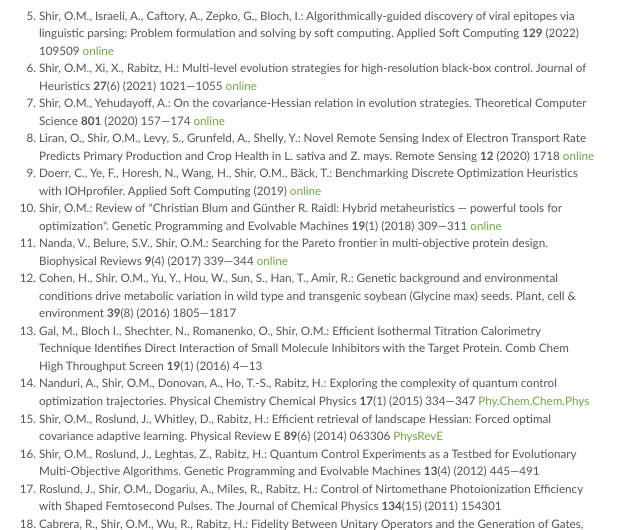
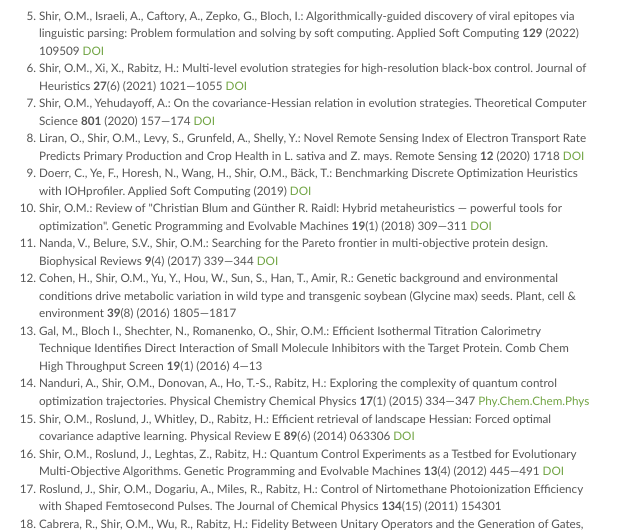
Before and after one commit to ofersh/telhai, a plain HTML site: page publications.html in a window 1280 px wide. Shown: the part 397-927 px from the top of the page, 266-906 px from the left. Drawn offline with Linux system fonts and the light colour scheme.

Commit message:
Add files via upload

```diff
--- a/publications.html
+++ b/publications.html
@@ -55,20 +55,20 @@
             </ol>
                 <h1>Journal Articles</h1>
 				<ol start="5" type="1">
-<li>Shir, O.M., Israeli, A., Caftory, A., Zepko, G., Bloch, I.: Algorithmically-guided discovery of viral epitopes via linguistic parsing: Problem formulation and solving by soft computing. Applied Soft Computing <strong>129</strong> (2022) 109509 <a href="https://doi.org/10.1016/j.asoc.2022.109509" target="_new">online</a></li>
-<li>Shir, O.M., Xi, X., Rabitz, H.: Multi-level evolution strategies for high-resolution black-box control. Journal of Heuristics <strong>27</strong>(6) (2021) 1021&mdash;1055 <a href="https://doi.org/10.1007/s10732-021-09483-z" target="_new">online</a></li>
-<li>Shir, O.M., Yehudayoff, A.: On the covariance-Hessian relation in evolution strategies. Theoretical Computer Science <strong> 801</strong> (2020) 157&mdash;174 <a href="https://doi.org/10.1016/j.tcs.2019.09.002" target="_new">online</a></li>
-<li>Liran, O., Shir, O.M., Levy, S., Grunfeld, A., Shelly, Y.: Novel Remote Sensing Index of Electron Transport Rate Predicts Primary Production and Crop Health in L. sativa and Z. mays. Remote Sensing <strong> 12 </strong> (2020) 1718 <a href="https://www.mdpi.com/2072-4292/12/11/1718" target="_new">online</a></li>
-<li> Doerr, C., Ye, F., Horesh, N., Wang, H., Shir, O.M., B&auml;ck, T.: Benchmarking Discrete Optimization Heuristics with IOHprofiler. Applied Soft Computing (2019) <a href="https://doi.org/10.1016/j.asoc.2019.106027" target="_new">online</a></li>
-<li>Shir, O.M.: Review of "Christian Blum and G&uuml;nther R. Raidl: Hybrid metaheuristics &mdash; powerful tools for optimization". Genetic Programming and Evolvable Machines <strong>19</strong>(1) (2018) 309&mdash;311 <a href="https://doi.org/10.1007/s10710-017-9316-x" target="_new">online</a></li>
-<li>Nanda, V., Belure, S.V., Shir, O.M.: Searching for the Pareto frontier in multi-objective protein design. Biophysical Reviews <strong>9</strong>(4) (2017) 339&mdash;344  <a href="https://doi.org/10.1007/s12551-017-0288-0" target="_new">online</a></li>
+<li>Shir, O.M., Israeli, A., Caftory, A., Zepko, G., Bloch, I.: Algorithmically-guided discovery of viral epitopes via linguistic parsing: Problem formulation and solving by soft computing. Applied Soft Computing <strong>129</strong> (2022) 109509 <a href="https://doi.org/10.1016/j.asoc.2022.109509" target="_new">DOI</a></li>
+<li>Shir, O.M., Xi, X., Rabitz, H.: Multi-level evolution strategies for high-resolution black-box control. Journal of Heuristics <strong>27</strong>(6) (2021) 1021&mdash;1055 <a href="https://doi.org/10.1007/s10732-021-09483-z" target="_new">DOI</a></li>
+<li>Shir, O.M., Yehudayoff, A.: On the covariance-Hessian relation in evolution strategies. Theoretical Computer Science <strong> 801</strong> (2020) 157&mdash;174 <a href="https://doi.org/10.1016/j.tcs.2019.09.002" target="_new">DOI</a></li>
+<li>Liran, O., Shir, O.M., Levy, S., Grunfeld, A., Shelly, Y.: Novel Remote Sensing Index of Electron Transport Rate Predicts Primary Production and Crop Health in L. sativa and Z. mays. Remote Sensing <strong> 12 </strong> (2020) 1718 <a href="https://doi.org/10.3390/rs12111718" target="_new">DOI</a></li>
+<li> Doerr, C., Ye, F., Horesh, N., Wang, H., Shir, O.M., B&auml;ck, T.: Benchmarking Discrete Optimization Heuristics with IOHprofiler. Applied Soft Computing (2019) <a href="https://doi.org/10.1016/j.asoc.2019.106027" target="_new">DOI</a></li>
+<li>Shir, O.M.: Review of "Christian Blum and G&uuml;nther R. Raidl: Hybrid metaheuristics &mdash; powerful tools for optimization". Genetic Programming and Evolvable Machines <strong>19</strong>(1) (2018) 309&mdash;311 <a href="https://doi.org/10.1007/s10710-017-9316-x" target="_new">DOI</a></li>
+<li>Nanda, V., Belure, S.V., Shir, O.M.: Searching for the Pareto frontier in multi-objective protein design. Biophysical Reviews <strong>9</strong>(4) (2017) 339&mdash;344  <a href="https://doi.org/10.1007/s12551-017-0288-0" target="_new">DOI</a></li>
 <li>Cohen, H., Shir, O.M., Yu, Y., Hou, W., Sun, S., Han, T., Amir, R.: Genetic background and environmental conditions drive metabolic variation in wild type and transgenic soybean (Glycine max) seeds. Plant, cell &amp; environment <strong>39</strong>(8) (2016) 1805&mdash;1817  </li>
 	<li>Gal, M., Bloch I., Shechter, N., Romanenko, O., Shir, O.M.: Efficient Isothermal Titration Calorimetry Technique Identifies Direct Interaction of Small Molecule Inhibitors with the Target Protein.
 Comb Chem High Throughput Screen <strong>19</strong>(1) (2016) 4&mdash;13   </li>
 	<li>Nanduri, A., Shir, O.M., Donovan, A., Ho, T.-S., Rabitz, H.: Exploring the complexity of quantum control optimization trajectories. Physical Chemistry Chemical Physics <strong>17</strong>(1) (2015) 334&mdash;347  <a href="https://pubs.rsc.org/en/content/articlehtml/2015/cp/c4cp03853c" target="_new">Phy.Chem.Chem.Phys</a> </li>
-              <li>Shir, O.M., Roslund, J., Whitley, D., Rabitz, H.: Efficient retrieval of landscape Hessian: Forced optimal covariance adaptive learning. Physical Review E <strong>89</strong>(6) (2014) 063306 <a href="https://journals.aps.org/pre/abstract/10.1103/PhysRevE.89.063306" target="_new">PhysRevE</a>  </li>
-              <li>Shir, O.M., Roslund, J., Leghtas, Z., Rabitz, H.: Quantum Control Experiments as a Testbed for Evolutionary Multi-Objective Algorithms. Genetic Programming and Evolvable Machines <strong>13</strong>(4) (2012) 445&mdash;491   </li>
-              <li>Roslund, J., Shir, O.M., Dogariu, A., Miles, R., Rabitz, H.: Control of Nirtomethane       Photoionization Efficiency with Shaped Femtosecond Pulses. The Journal of       Chemical Physics <strong>134</strong>(15) (2011) 154301  </li>
+    <li>Shir, O.M., Roslund, J., Whitley, D., Rabitz, H.: Efficient retrieval of landscape Hessian: Forced optimal covariance adaptive learning. Physical Review E <strong>89</strong>(6) (2014) 063306 <a href="https://doi.org/10.1103/PhysRevE.89.063306" target="_new">DOI</a>  </li>
+    <li>Shir, O.M., Roslund, J., Leghtas, Z., Rabitz, H.: Quantum Control Experiments as a Testbed for Evolutionary Multi-Objective Algorithms. Genetic Programming and Evolvable Machines <strong>13</strong>(4) (2012) 445&mdash;491 <a href="https://doi.org/10.1007/s10710-012-9164-7" target="_new">DOI</a>  </li>
+              <li>Roslund, J., Shir, O.M., Dogariu, A., Miles, R., Rabitz, H.: Control of Nirtomethane       Photoionization Efficiency with Shaped Femtosecond Pulses. The Journal of Chemical Physics <strong>134</strong>(15) (2011) 154301  </li>
               <li>Cabrera, R.,       Shir, O.M., Wu, R., Rabitz, H.: Fidelity Between Unitary Operators and the Generation of Gates, Robust Against Off-Resonance Perturbations. Journal of       Physics A: Mathematical and Theoretical <strong>44</strong>(9) (2011) 095302  </li>
 <li>Laforge, F.O., Roslund, J., Shir, O.M., Rabitz, H.: Multiobjective Adaptive Feedback Control of Two-Photon Absorption Coupled with Propagation through a Dispersive Medium. Physical Review A <strong>84</strong>(1) (2011) 013401  </li>
               <li>Rouz&eacute;e, A.,       Ghafur, O., Vidma, K., Gijsbertsen, A., Shir, O.M., B&auml;ck, T., Meijer, A.,       van der Zande, W.J., Parker, D., Vrakking, M.J.J.: Evolutionary       Optimization of Rotational Population Transfer. Physical Review A <strong>84</strong>(3) (2011) 033415  </li>
```
Also changed, not shown: index.html (+4 -4 lines), materials.html (+4 -1 lines).
